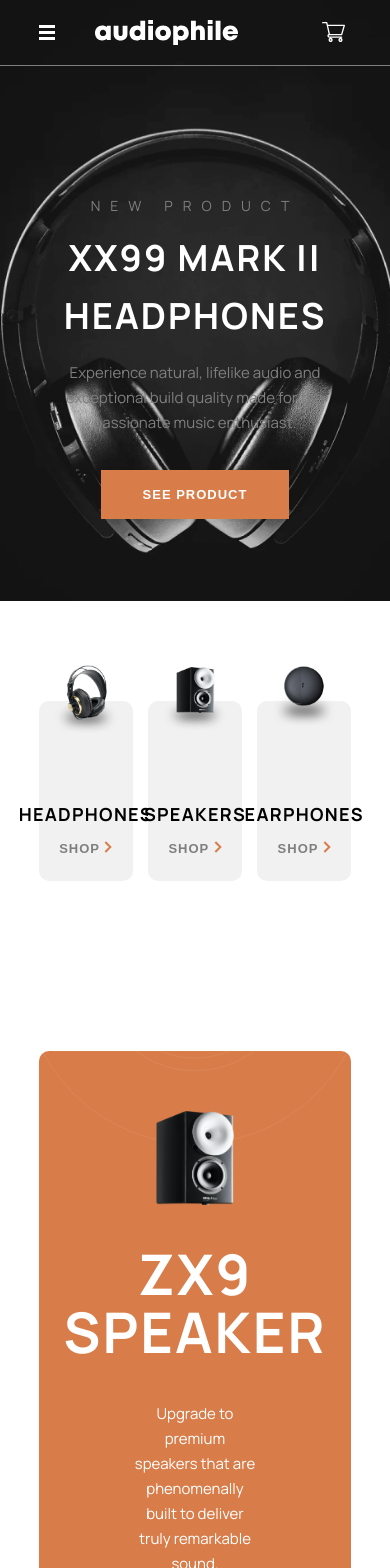
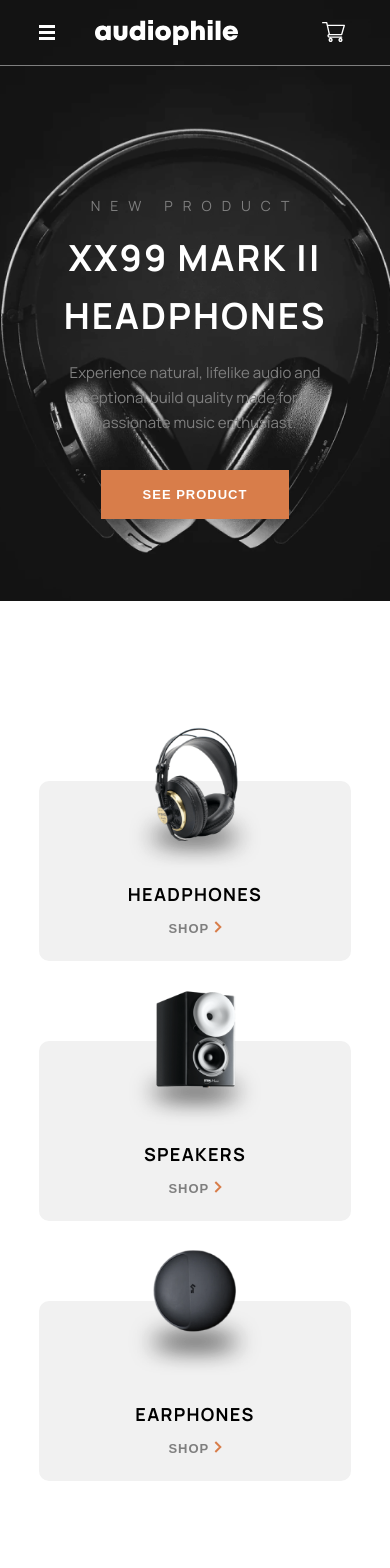
Before and after one commit to JoelStorr/FM-Audiophile-FrontEnd, a Nuxt app: page / in a window 390 px wide. Shown: the top 1568 px of the page. Built offline with nearby package versions, Linux system fonts and the light colour scheme.

Commit message:
Added phone lyout for cards

```diff
--- a/components/Category/Card.vue
+++ b/components/Category/Card.vue
@@ -53,4 +53,16 @@ img {
     top: -20%;
   }
 }
+
+@media screen and (max-width: $phone) {
+  .category-card{
+    width: 100%;
+    margin: 8rem 0 0 0;
+  }
+
+  img{
+    top: -30%;
+    width: 50%;
+  }
+}
 </style>
--- a/components/Category/List.vue
+++ b/components/Category/List.vue
@@ -31,4 +31,12 @@
   }
 }
 
+@media screen and (max-width: $phone) {
+  .category-cards{
+    flex-direction: column;
+    align-items: center;
+
+  }
+}
+
 </style>
```
